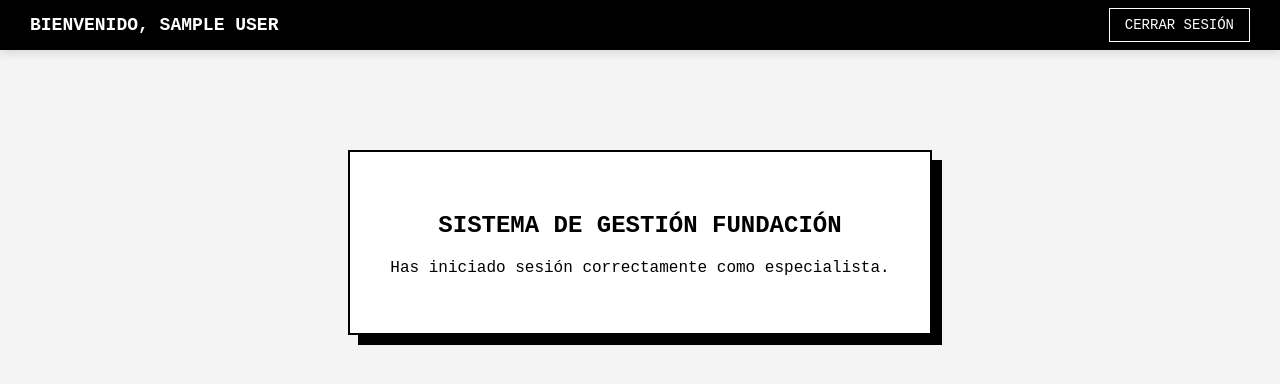
After one commit to Fatyymaa/DataCore, a Flask app: page /home in a window 1280 px wide. The commit adds this page. Shown: the top 384 px of the page. Run offline with Flask 3, Linux system fonts and the light colour scheme; the visitor is signed in with stand-in values (Sample User, id 1); some libraries are stand-ins or nearby versions.

Commit message:
templates con a inclusion de las plantillas en HTML IMPORTANTE ACTUALIZAR Y SEPARAR EL HTML

```diff
--- a/templates/consultar.html
+++ b/templates/consultar.html
@@ -2,7 +2,7 @@
 <html lang="es">
 <head>
     <meta charset="UTF-8">
-    <title>DATACORE | Expediente de {{ p.nombre }}</title>
+    <title>CORE--NNA | Expediente de {{ p.nombre }}</title>
     <style>
         body { font-family: 'Courier New', Courier, monospace; background-color: #f4f4f4; padding: 50px; }
         .expediente { background: white; border: 2px solid #000; max-width: 600px; margin: 0 auto; padding: 30px; box-shadow: 10px 10px 0px #000; }
--- a/templates/editar.html
+++ b/templates/editar.html
@@ -2,7 +2,7 @@
 <html lang="es">
 <head>
     <meta charset="UTF-8">
-    <title>DATACORE | EDITAR EXPEDIENTE</title>
+    <title>CORE-NNA | EDITAR EXPEDIENTE</title>
     <style>
         body { font-family: 'Courier New', Courier, monospace; background: #f4f4f4; padding: 20px; }
         .container { background: white; border: 3px solid #000; max-width: 800px; margin: 0 auto; padding: 20px; box-shadow: 12px 12px 0px #000; }
--- /dev/null
+++ b/templates/home.html
@@ -0,0 +1,77 @@
+<!DOCTYPE html>
+<html lang="es">
+<head>
+    <meta charset="UTF-8">
+    <title>DATACORE | HOME</title>
+    <style>
+        body {
+            font-family: 'Courier New', Courier, monospace;
+            margin: 0;
+            padding: 0;
+            background: #f4f4f4;
+        }
+
+        /* Barra de navegación superior */
+        .navbar {
+            background: #000;
+            color: #fff;
+            padding: 15px 30px;
+            display: flex;
+            justify-content: space-between; /* Esto empuja los elementos a los extremos */
+            align-items: center;
+            box-shadow: 0 4px 8px rgba(0,0,0,0.1);
+        }
+
+        .bienvenida {
+            font-size: 18px;
+            font-weight: bold;
+        }
+
+        .btn-logout {
+            color: #fff;
+            text-decoration: none;
+            border: 1px solid #fff;
+            padding: 8px 15px;
+            font-size: 14px;
+            transition: all 0.3s;
+        }
+
+        .btn-logout:hover {
+            background: #fff;
+            color: #000;
+        }
+
+        .contenido-principal {
+            text-align: center;
+            margin-top: 100px;
+        }
+
+        .mensaje-central {
+            background: white;
+            display: inline-block;
+            padding: 40px;
+            border: 2px solid #000;
+            box-shadow: 10px 10px 0px #000;
+        }
+    </style>
+</head>
+<body>
+
+    <nav class="navbar">
+        <div class="bienvenida">
+            BIENVENIDO, {{ nombre.upper() }}
+        </div>
+        <div>
+            <a href="/logout" class="btn-logout">CERRAR SESIÓN</a>
+        </div>
+    </nav>
+
+    <div class="contenido-principal">
+        <div class="mensaje-central">
+            <h2>SISTEMA DE GESTIÓN FUNDACIÓN</h2>
+            <p>Has iniciado sesión correctamente como especialista.</p>
+        </div>
+    </div>
+
+</body>
+</html>
--- a/templates/login.html
+++ b/templates/login.html
@@ -2,7 +2,7 @@
 <html lang="es">
 <head>
     <meta charset="UTF-8">
-    <title>DATACORE LOGIN</title>
+    <title>CORE-NNA LOGIN</title>
     <style>
         body { background: #fff; color: #000; font-family: monospace; display: flex; justify-content: center; align-items: center; height: 100vh; margin: 0; }
         .box { border: 2px solid #000; padding: 40px; width: 280px; }
@@ -14,7 +14,8 @@
 </head>
 <body>
     <div class="box">
-        <h2>DATACORE</h2>
+        <h2>CORE-NNA</h2>
+        <h2>Inicio de sesion</h2>
         <form action="/login" method="POST">
             <input type="email" name="correo" placeholder="EMAIL" required>
             <input type="password" name="password1" placeholder="PASSWORD" required>
```
Also changed, not shown: templates/dashboard.html (+7 -2 lines).
